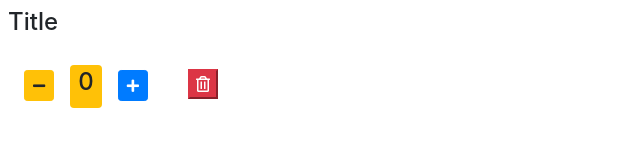
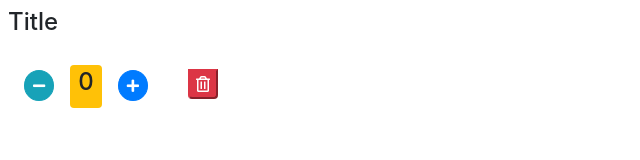
Before and after one commit to mikebond84/counter-app, a React (Create React App) app: page / in a window 1280 px wide. Shown: the top 160 px of the page, without its empty margins (0-640 px from the left). Built offline with nearby package versions, Linux system fonts and the light colour scheme.

Commit message:
styling on buttons

```diff
--- a/src/components/counter.jsx
+++ b/src/components/counter.jsx
@@ -30,7 +30,7 @@ class Counter extends Component {
         {this.props.children}
         <button
           onClick={() => this.decrement()}
-          className="btn btn-warning btn-sm m-3"
+          className="btn btn-info btn-sm m-3 rounded-circle"
         >
           <i className="fas fa-minus" />
         </button>
@@ -41,11 +41,11 @@ class Counter extends Component {
 
         <button
           onClick={() => this.increment()}
-          className="btn btn-primary btn-sm m-3"
+          className="btn btn-primary btn-sm m-3 rounded-circle"
         >
           <i className="fas fa-plus" />
         </button>
-        <button className="btn-danger btn-xs m-4">
+        <button className="btn-danger btn-xs m-4 rounded-bottom">
           <i className="far fa-trash-alt" />
         </button>
         {/* {this.renderTags()} */}
```
